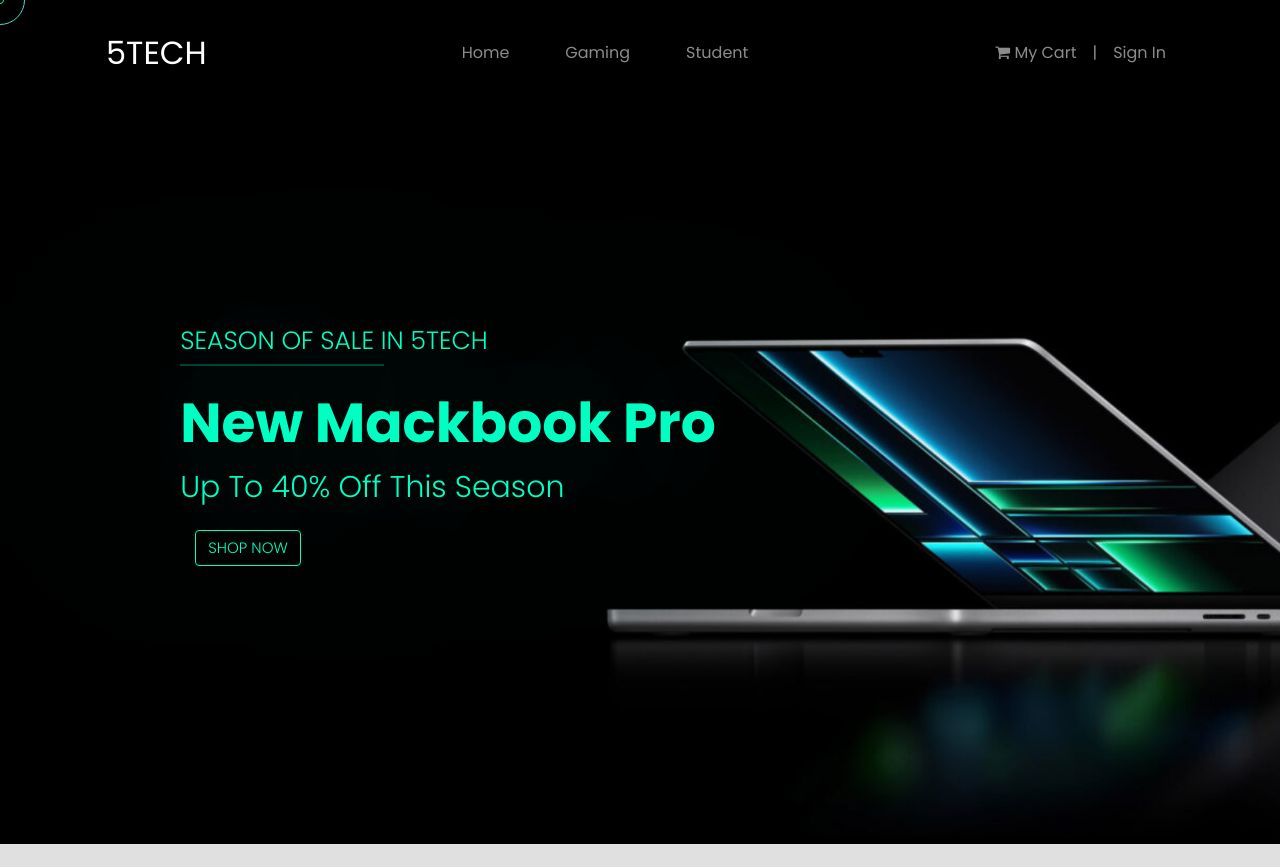
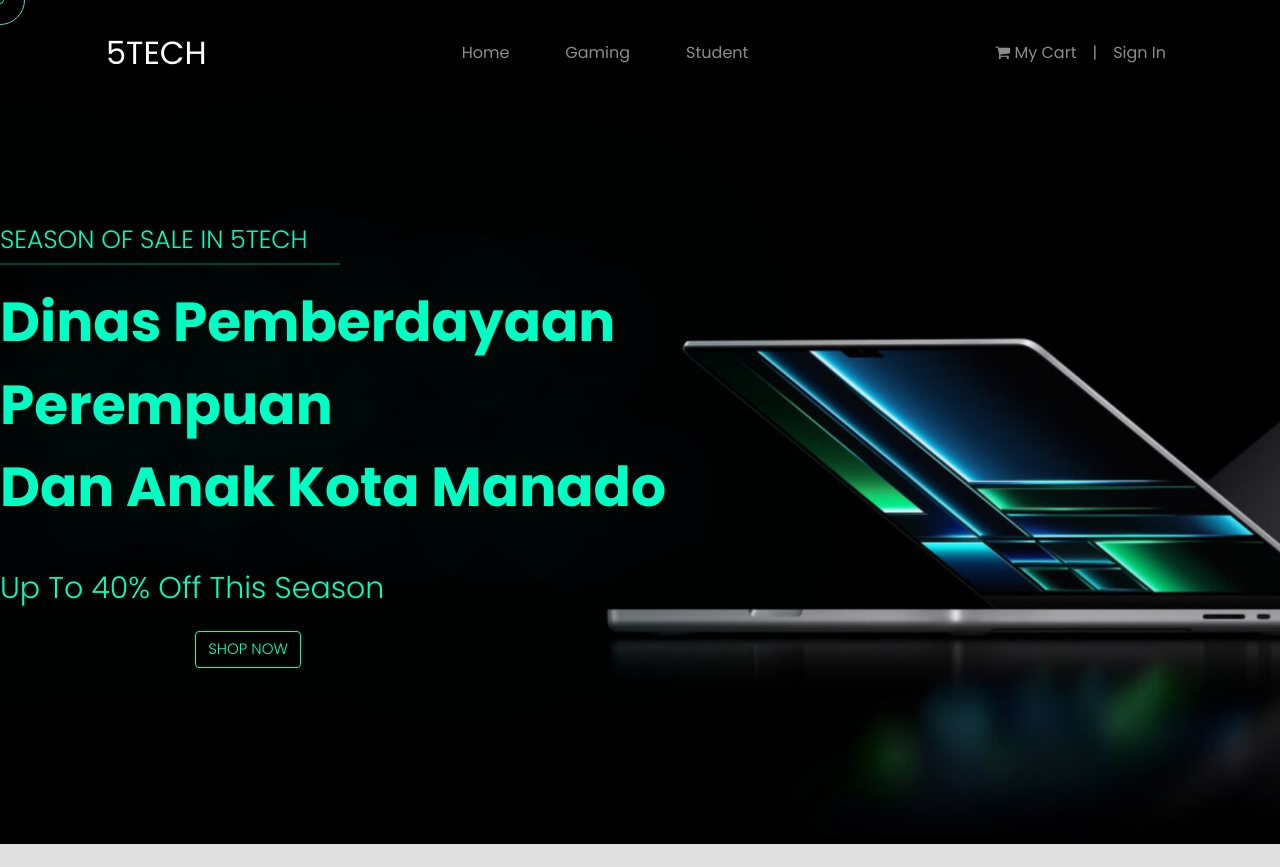
Before and after one commit to ndaawnsn/DP3A, a PHP site: page / in a window 1280 px wide. Shown: the top 867 px of the page. Run offline with PHP 8.4, Linux system fonts and the light colour scheme; data that the repository does not hold is empty; some web fonts are replaced.

Commit message:
dashboard ubah pertama

```diff
--- a/inc/carousel.php
+++ b/inc/carousel.php
@@ -3,10 +3,8 @@
    <div class="hero-wrap">
      <div class="hero-tittle">
        SEASON OF SALE IN 5TECH<br />
-            <hr
-              style="width: 38%; margin-top: 5px; border: 1px solid #00ffc2"
-            />
-            <span class="hero-maintittle">New Mackbook Pro</span><br />
+       <hr style="width: 38%; margin-top: 5px; border: 1px solid #00ffc2" />
+       <span class="hero-maintittle">Dinas Pemberdayaan Perempuan <br> Dan Anak Kota Manado<br /></span><br />
        <span class="hero-subtittle">Up To 40% Off This Season</span>
      </div>
      <a href="#product" class="btn btn-hero" style="margin-right:50px;">SHOP NOW</a>
```
Lines whose indentation alone changed are shown as unchanged.
